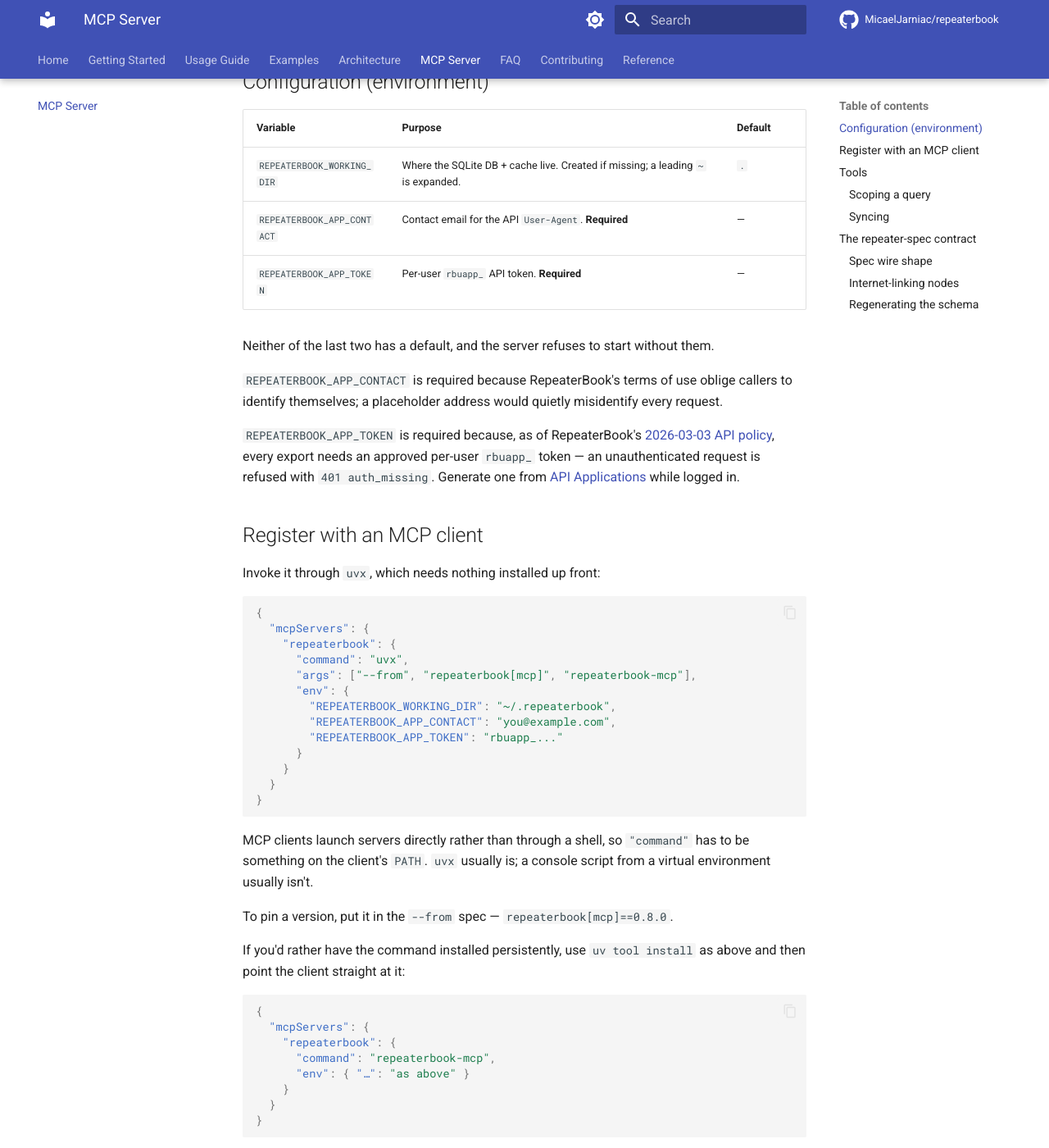
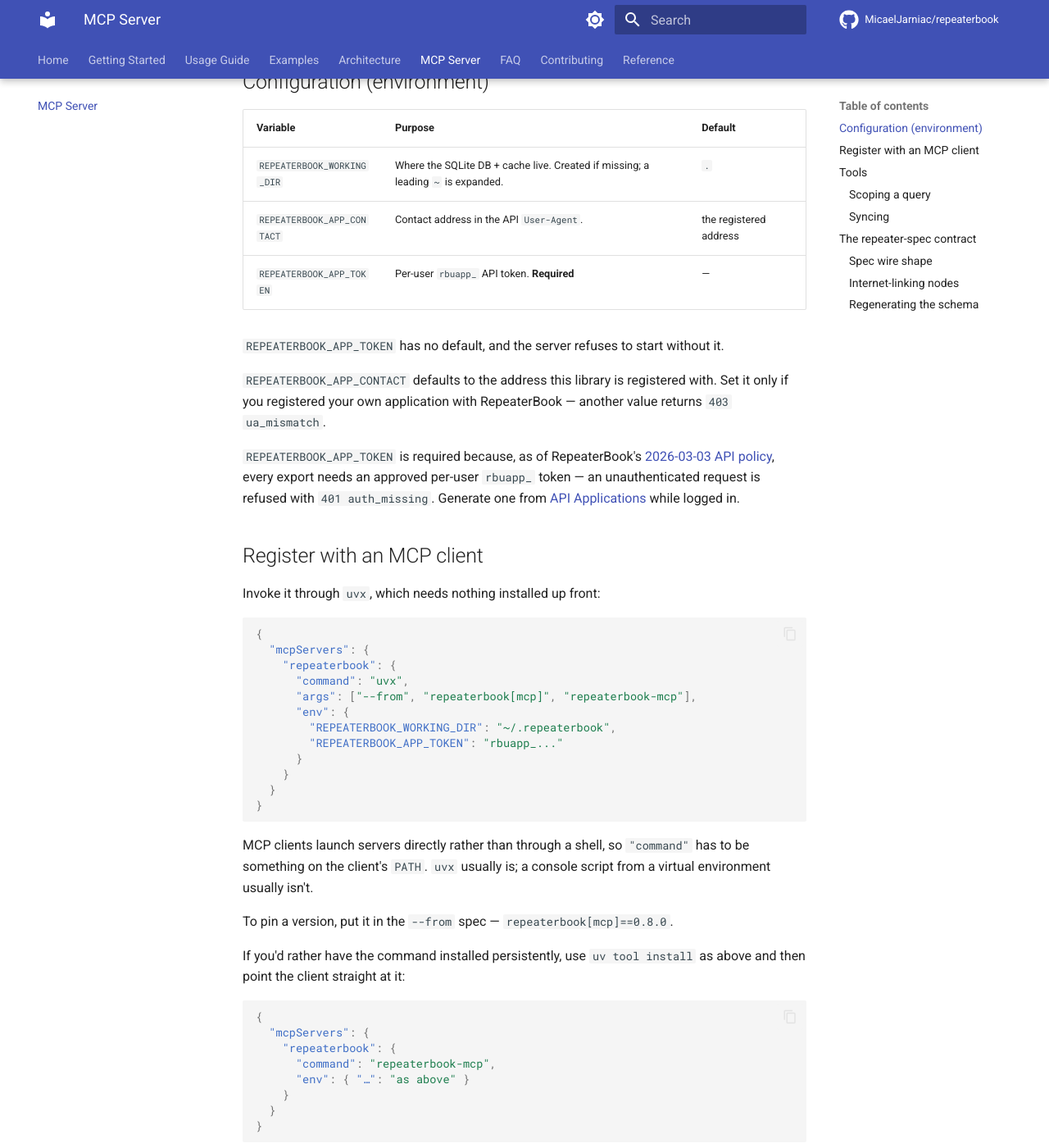
Before and after one commit to MicaelJarniac/repeaterbook, an MkDocs documentation site: the page built from docs/mcp.md, in a window 1280 px wide and 1400 px high, scrolled down 560 px. Shown: the whole window at 82% size. Built offline with MkDocs 1.6.1 and Material for MkDocs 9.7.7, drawn with Linux system fonts in a browser that asks for light colours; comment, search, counter and statistics services are not loaded; the version menu is left out.

Commit message:
fix(mcp): stop overriding the approved User-Agent contact
app_contact was required and passed to RepeaterBookAPI, which builds the
User-Agent from it. The setup docs/mcp.md documented therefore substituted a
per-user address, and the API returns 403 ua_mismatch for any address other
than the one this library is registered with. Omitting the variable was not
an option either, since the field was required.

Make it an optional override defaulting to the registered identity, so a
token-only config keeps that default. Update docs/mcp.md, and add an
integration test covering an explicit contact, which the existing live
fixture never exercises.

Co-Authored-By: Claude Opus 5 (1M context) <noreply@anthropic.com>

```diff
--- a/docs/mcp.md
+++ b/docs/mcp.md
@@ -41,15 +41,15 @@ directly and installs whatever commands it provides.
 | Variable | Purpose | Default |
 |---|---|---|
 | `REPEATERBOOK_WORKING_DIR` | Where the SQLite DB + cache live. Created if missing; a leading `~` is expanded. | `.` |
-| `REPEATERBOOK_APP_CONTACT` | Contact email for the API `User-Agent`. **Required** | — |
+| `REPEATERBOOK_APP_CONTACT` | Contact address in the API `User-Agent`. | the registered address |
 | `REPEATERBOOK_APP_TOKEN` | Per-user `rbuapp_` API token. **Required** | — |
 
-Neither of the last two has a default, and the server refuses to start
-without them.
+`REPEATERBOOK_APP_TOKEN` has no default, and the server refuses to start
+without it.
 
-`REPEATERBOOK_APP_CONTACT` is required because RepeaterBook's terms of use
-oblige callers to identify themselves; a placeholder address would quietly
-misidentify every request.
+`REPEATERBOOK_APP_CONTACT` defaults to the address this library is registered
+with. Set it only if you registered your own application with RepeaterBook —
+another value returns `403 ua_mismatch`.
 
 `REPEATERBOOK_APP_TOKEN` is required because, as of RepeaterBook's
 [2026-03-03 API policy](https://www.repeaterbook.com/wiki/doku.php?id=api),
@@ -70,7 +70,6 @@ Invoke it through `uvx`, which needs nothing installed up front:
       "args": ["--from", "repeaterbook[mcp]", "repeaterbook-mcp"],
       "env": {
         "REPEATERBOOK_WORKING_DIR": "~/.repeaterbook",
-        "REPEATERBOOK_APP_CONTACT": "you@example.com",
         "REPEATERBOOK_APP_TOKEN": "rbuapp_..."
       }
     }
```
Also changed, not shown: 4 other files.
